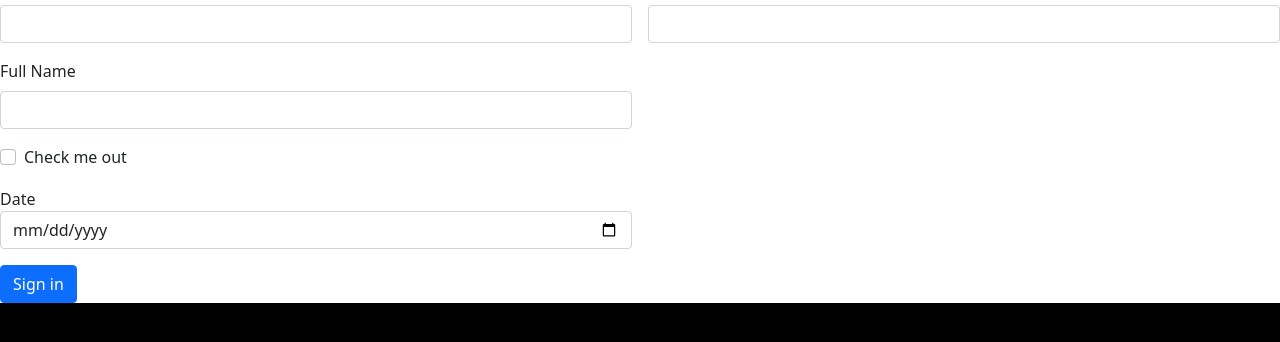
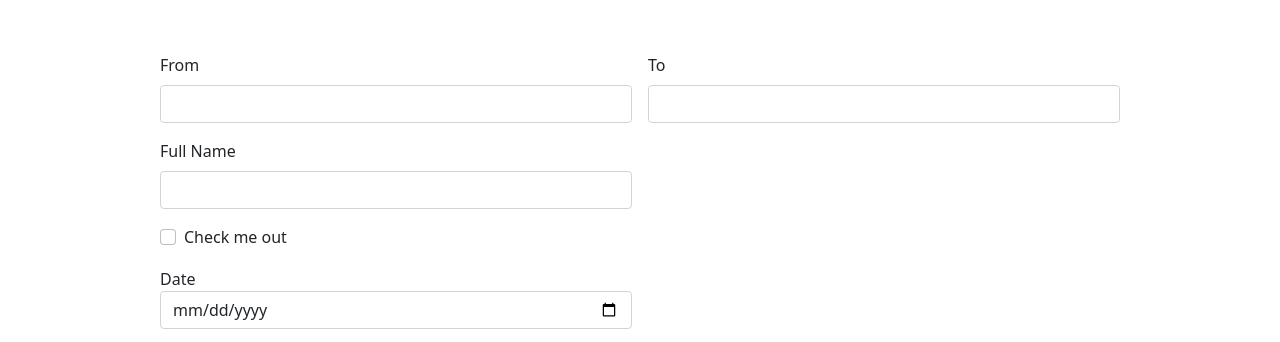
Before and after one commit to Ketan-Verma/prj3, a plain HTML site: page booknow.html in a window 1280 px wide. Shown: the part 83-425 px from the top of the page. Drawn offline with nearby package versions, Linux system fonts and the light colour scheme.

Commit message:
Update style.css

```diff
--- a/style.css
+++ b/style.css
@@ -46,3 +46,8 @@ i{
         grid-template-columns: auto;
     }
   }
+  .form{
+        margin: 5em auto;
+        width: 75%;
+
+  }
```
